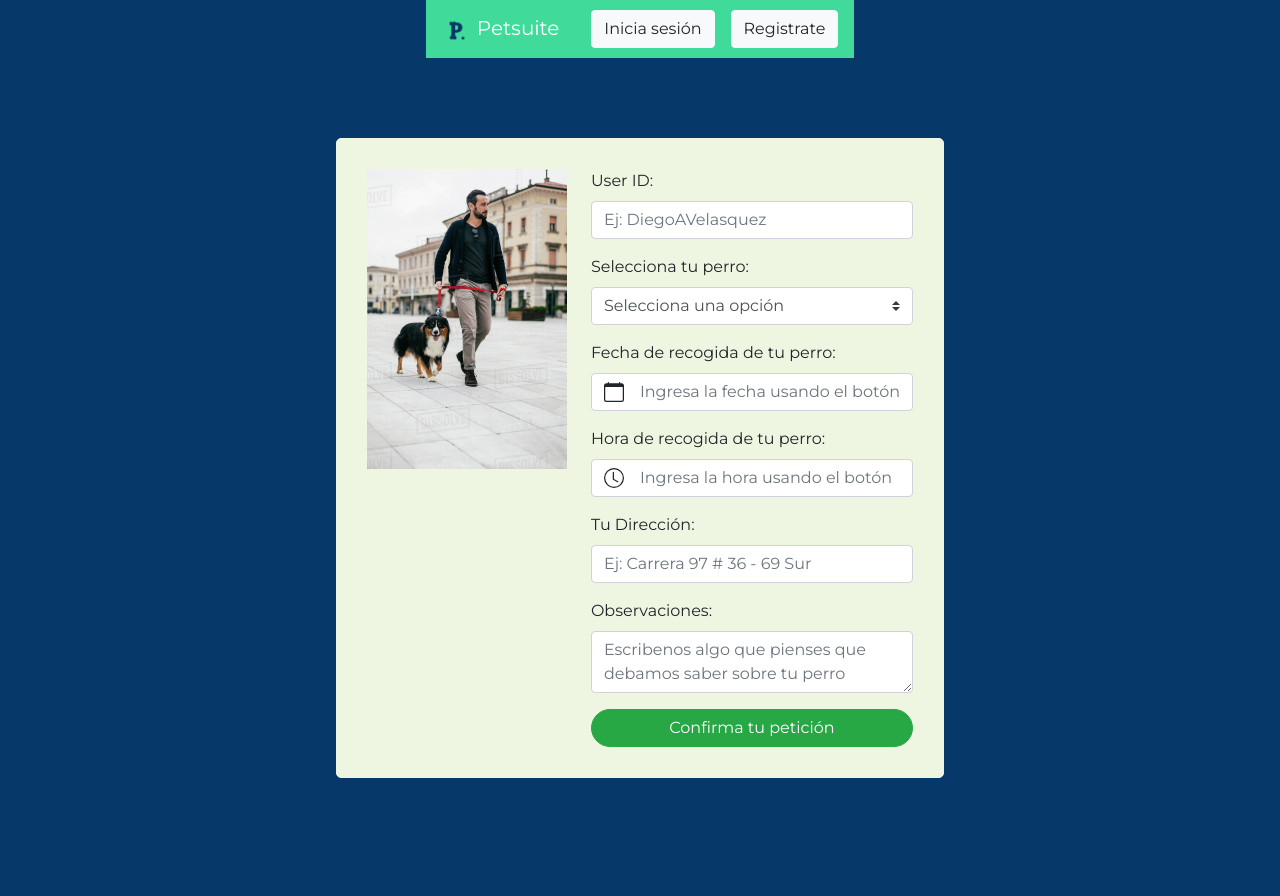
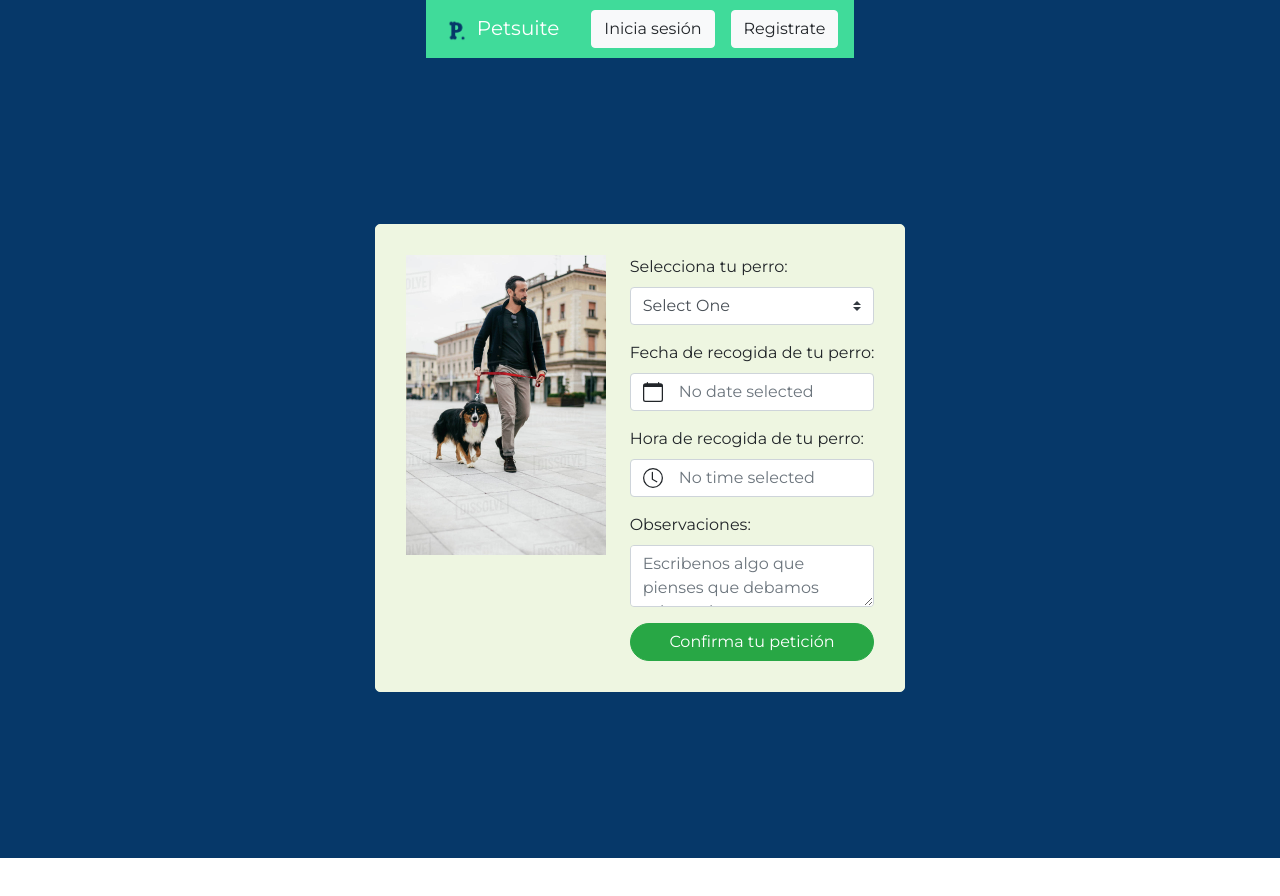
Before and after one commit to arvelasquezva/PetSuiteFront, a Vue app: page /WalkPetition in a window 1280 px wide. Shown: the top 896 px of the page. After the commit the page ends 858 px from the top, so only its background shows below. Built offline with nearby package versions, Linux system fonts and the light colour scheme.

Commit message:
Adding walkpetition component

```diff
--- a/src/App.vue
+++ b/src/App.vue
@@ -2,7 +2,6 @@
   <div id="app">
     <NavbarComponente></NavbarComponente>
     <router-view />
-    <footer></footer>
   </div>
 </template>
 
@@ -41,8 +40,5 @@ export default {
 NavbarComponente{
   position: sticky;
 }
-footer{
-  background-color: #40db9a;
-  padding: 4rem 0;
-}
+
 </style>
--- a/src/components/WalkPetitionComponente.vue
+++ b/src/components/WalkPetitionComponente.vue
@@ -1,92 +1,64 @@
 <template>
   <div class="body">
     <div class="SignUp">
-      <img
-        height="300"
-        src="../assets/Images/Walker.jpg"
-        alt="image slot"
-      />
-<!-- Usuario -->
-      <b-form @submit="onSubmit" v-if="show" class="pl-4">
+      <img height="300" src="../assets/Images/Walker.jpg" alt="image slot" />
+      <b-form @submit.prevent="registerPetition" class="pl-4">
+        <!--Perro-->
         <b-form-group
           id="input-group-1"
-        label="User ID:"
-        label-for="input-1">
-          <b-form-input
+          label="Selecciona tu perro:"
+          label-for="input-1"
+        >
+          <b-form-select
             id="input-1"
-            v-model="form.user"
-            required
-            placeholder="Ej: DiegoAVelasquez"
-          ></b-form-input>
-        </b-form-group>
-<!--Perro-->
-        <b-form-group
-          id="input-group-2"
-          label="Selecciona tu perro:"
-          label-for="input-2">
-          <b-form-select
-            id="input-2"
-            v-model="form.dog_selected"
-            :options="form.options"
+            v-model="dog_selected"
+            :options="Dogs"
             required
           ></b-form-select>
         </b-form-group>
         <!-- Fecha-->
         <b-form-group
-          id="input-group-3"
+          id="input-group-2"
           label="Fecha de recogida de tu perro:"
-          label-for="input-3">
+          label-for="input-2"
+        >
           <b-form-datepicker
-            id="input-3"
-            today-button="true"
-            reset-button="true"
-            close-button="true"
-            label-close-button="Cerrar"
-            label-today-button="Selecciona Hoy"
-            label-reset-button="Limpiar"
-            v-model="form.pickup_date"
+            id="example-datepicker"
+            v-model="pickup_date"
             required
-            placeholder="Ingresa la fecha usando el botón"
-          ></b-form-datepicker>
+            class="mb-2"
+          >
+          </b-form-datepicker>
         </b-form-group>
         <!-- Hora -->
         <b-form-group
-          id="input-group-4"
+          id="input-group-3"
           label="Hora de recogida de tu perro:"
-          label-for="input-4">
+          label-for="input-3"
+      >
         <b-form-timepicker
-            id="input-4"
-            reset-button="true"
-            close-button="true"
-            label-reset-button="Limpiar"
-            label-close-button="Cerrar"
-            v-model="form.pickup_time"
+      id="input-3"
+      now-button
+      reset-button
+      locale="en"
+      v-model="pickup_time"
       required
-            placeholder="Ingresa la hora usando el botón"
+
     ></b-form-timepicker>
       </b-form-group>
-<!-- Dirección -->
+
+        <!-- Observaciones -->
         <b-form-group
           id="input-group-5"
-          label="Tu Dirección:"
+          label="Observaciones:"
           label-for="input-5">
-          <b-form-input
+          <b-form-textarea
             id="input-5"
-            v-model="form.client_address"
-            placeholder="Ej: Carrera 97 # 36 - 69 Sur"
-          ></b-form-input>
-        </b-form-group>
-<!-- Observaciones -->
-        <b-form-group
-          id="input-group-6"
-          label="Observaciones:"
-          label-for="input-6">
-          <b-form-textarea
-            id="input-6"
-            v-model="form.notes"
+            v-model="notes"
             placeholder="Escribenos algo que pienses que debamos saber sobre tu perro"
           ></b-form-textarea>
         </b-form-group>
+
         <!-- Fin de formulario -->
         <b-button block pill type="submit" variant="success"
           >Confirma tu petición</b-button
@@ -100,67 +72,58 @@
 export default {
   name: "WalkPetitionComponente",
   data() {
+    currentUser: "";
     return {
-      form: {
-        user: "",
       dog_selected: null,
-        options:[{value: null, text: "Selecciona una opción"}],
       pickup_date: "",
       pickup_time: "",
       client_address: "",
-        notes: ""
-      },
-      show: true
+      notes: "",
+      Dogs: [
+        { text: "Select One", value: null },
+        "Carrots",
+        "Beans",
+        "Tomatoes",
+        "Corn",
+      ],
     };
   },
   methods: {
-    onSubmit(evt) {
-      evt.preventDefault();
-      const url = "/api/dog_walkers/all";
-
-      var config = {
-        headers: {
-          "Content-type": "application/json",
-          "Access-Control-Allow-Origin": "Content-Type",
-          "Access-Control-Allow-Methods": "POST",
-          "Access-Control-Allow-Headers": "*",
-          "cache-control": "no-cache",
-          Authorization:
-            "Token eyJhbGciOiJIUzUxMiJ9.eyJ1c2VyUGFzc3dvcmQiOiJudWxsIiwicm9sZSI6IlJPTEVfQ0xJRU5UIn0.Bf0RDUGwDNVUUl8jEWXka1uNymXTnFg7QiQfxK_dpDe0bfPpDmOERZu_3sdDSVDK2IWpWrf6pu23J54UQd1N4Q"
+    registerPetition() {
+      /*
+      this.$store
+        .dispatch("registerPetition", {
+          user: this.currentUser,
+          name: this.name,
+          race: this.race,
+          height: this.height,
+          weight: this.weight,
+          age: this.age,
+          notes: this.notes,
+        })
+        .then(() => {
+          alert("Bienvenido a PetSuite");
+        });
+    */
+    },
+  },
+  mounted() {
+    if (localStorage.getItem("user")) {
+      try {
+        this.currentUser = JSON.parse(localStorage.getItem("user"));
+      } catch (e) {
+        localStorage.removeItem("user");
       }
-      };
-
-      this.axios
-        .post(url, this.form, config)
-        .then(function(response) {
-          if (!response.data) {
-            alert("Usuario ya registrado pueba con otro");
-          } else {
-            alert("Bienvenido a PetSuite" + response.data.dog_walker_name);
     }
-        })
-        .catch(function(error) {
-          alert(error);
-        });
-    }
-   /*registerPetition() {
-      this.$store.dispatch("registerPetition", {
-        user: this.user,
-        dog_name: this.dog_name,
-        pickup_date: this.pickup_date,
-        pickup_time: this.pickup_time,
-        client_address: this.client_address,
-        notes: this.notes
-      })
-      .then(()=>{
-        this.$router.push({name: 'login'})
-      })
-    },*/
+    console.log(this.currentUser);
   },
 };
 </script>
 
 <style scoped>
+footer{
+  color: white;
+}
 .body {
   margin: 0;
   height: 100vh;
```
Lines whose indentation alone changed are shown as unchanged.
